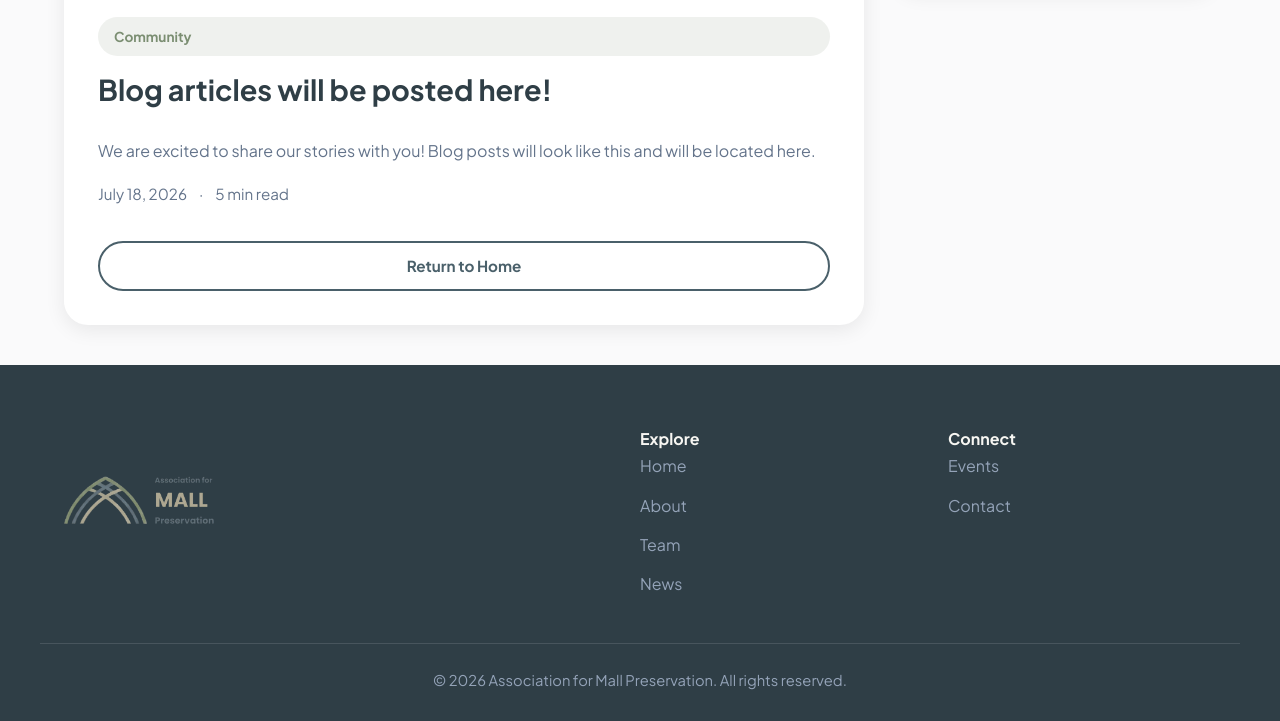
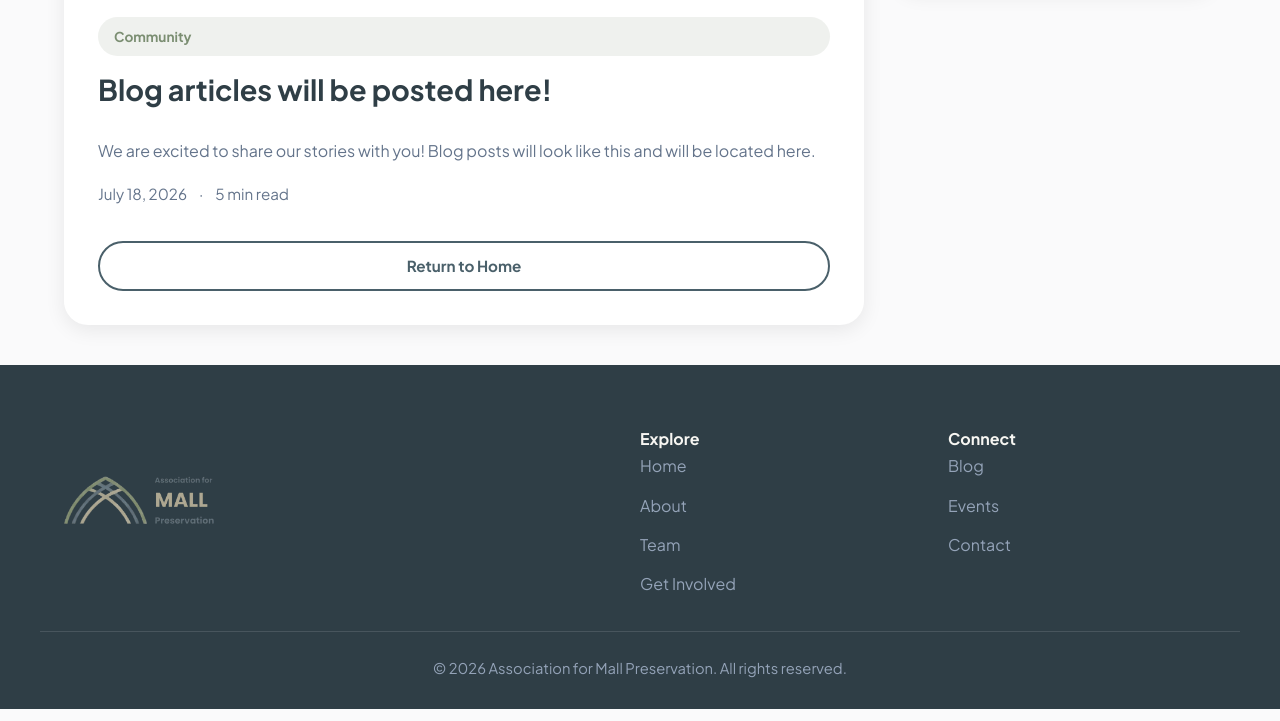
Before and after one commit to mallpreservationweb/Association-for-Mall-Preservation, a website: page blog.html in a window 1280 px wide. Shown: the part 1220-1941 px from the top of the page. Drawn offline with Linux system fonts and the light colour scheme.

Commit message:
Standardize footer links and spacing

```diff
--- a/blog.html
+++ b/blog.html
@@ -89,9 +89,11 @@
 
     <footer>
         <div class="container footer-grid">
-            <div><div class="logo-icon" style="margin-bottom: 18px;"><img src="amp-logo-web.png" alt="AMP logo"></div></div>
-            <div class="footer-links"><h4>Explore</h4><ul><li><a href="/">Home</a></li><li><a href="/about">About</a></li><li><a href="/team">Team</a></li><li><a href="/news">News</a></li></ul></div>
-            <div class="footer-links"><h4>Connect</h4><ul><li><a href="/events">Events</a></li><li><a href="/contact">Contact</a></li></ul></div>
+            <div>
+                <div class="logo-icon"><img src="amp-logo-web.png" alt="AMP logo"></div>
+            </div>
+            <div class="footer-links"><h4>Explore</h4><ul><li><a href="https://mallpreservation.org/">Home</a></li><li><a href="https://mallpreservation.org/about">About</a></li><li><a href="https://mallpreservation.org/team">Team</a></li><li><a href="https://mallpreservation.org/get-involved">Get Involved</a></li></ul></div>
+            <div class="footer-links"><h4>Connect</h4><ul><li><a href="https://mallpreservation.org/blog">Blog</a></li><li><a href="https://mallpreservation.org/events">Events</a></li><li><a href="https://mallpreservation.org/contact">Contact</a></li></ul></div>
         </div>
         <div class="container footer-bottom"><p>© 2026 Association for Mall Preservation. All rights reserved.</p></div>
     </footer>
--- a/style.css
+++ b/style.css
@@ -972,8 +972,14 @@ footer {
     margin-bottom: 34px;
 }
 
+.footer-links ul {
+    display: flex;
+    flex-direction: column;
+    gap: 12px;
+}
+
 .footer-links ul li {
-    margin-bottom: 12px;
+    margin-bottom: 0;
 }
 
 .footer-links a {
```
Also changed, not shown: about.html (+2 -2 lines), contact.html (+5 -3 lines), events.html (+5 -3 lines), get-involved.html (+5 -3 lines), index.html (+4 -4 lines), news.html (+5 -3 lines), team.html (+5 -3 lines).
